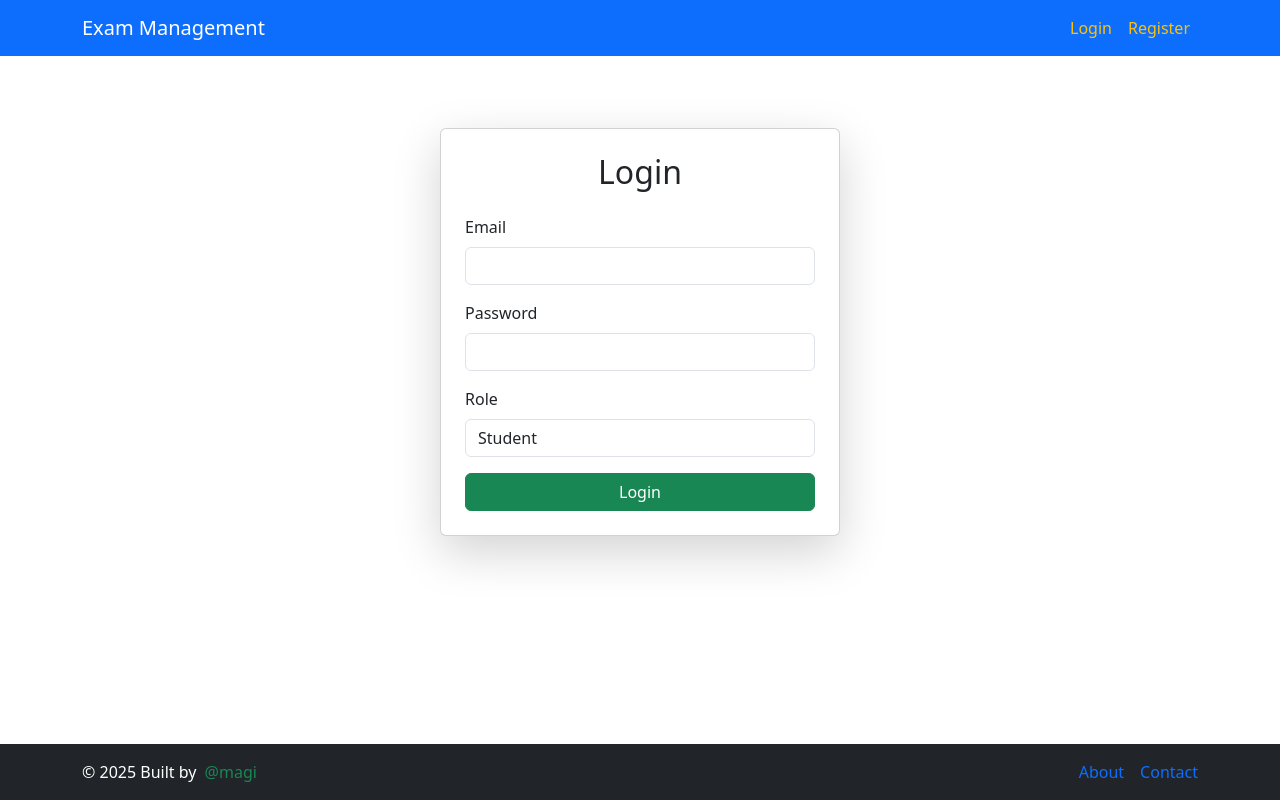
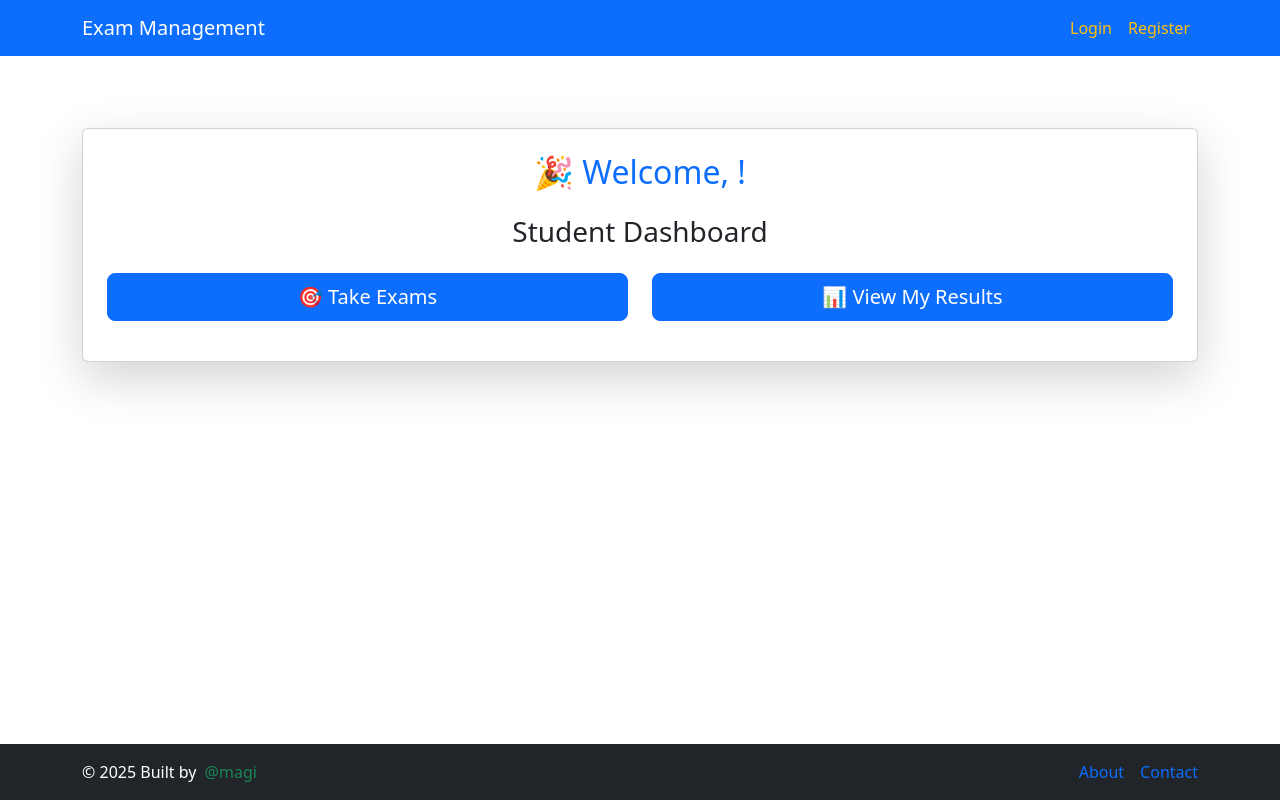
Before and after one commit to casqueen/Intern-exam-system-Frontend-, a React (Create React App) app: page /dashboard in a window 1280 px wide. Before the commit this address led to /login. Built offline with nearby package versions, Linux system fonts and the light colour scheme.

Commit message:
modify the entry part

```diff
--- a/src/components/Dashboard.jsx
+++ b/src/components/Dashboard.jsx
@@ -1,54 +1,50 @@
-import { useEffect, useState } from "react";
-import { Link, useNavigate } from "react-router-dom";
+import { Container, Card, Button, Row, Col } from "react-bootstrap";
+import { Link } from "react-router-dom";
 import useAuthStore from "../store/authStore";
-import { Container, Card, ListGroup } from "react-bootstrap";
 
-function Dashboard() {
+const Dashboard = () => {
   const { user } = useAuthStore();
-    const navigate = useNavigate();
-    const [role, setRole] = useState(null);
-    useEffect(() => {
-        if (user) {
-            setRole(user.student.role);
-        } else {
-            navigate("/login");
-        }
-    }, [user, navigate]);
+
   return (
-        <Container className="d-flex justify-content-center align-items-center vh-100">
-            <Card className="shadow-lg p-4" style={{ width: "450px", borderRadius: "10px" }}>
-                <Card.Body>
-                    <h2 className="text-center text-primary mb-4">Welcome</h2>
-                    {role == "admin" && (
+    <Container className="mt-5">
+      <Card className="shadow-lg p-4">
+        <h2 className="text-primary text-center mb-4">🎉 Welcome, {user?.student?.name}!</h2>
+        {user?.student?.role === "admin" ? (
           <>
-                            <h4 className="text-center text-success mb-3">Admin {user?.student?.name}</h4>
-                            <ListGroup variant="flush">
-                                <ListGroup.Item action as={Link} to="/students">
-                                    📌 Manage Students (List, Update, Delete)
-                                </ListGroup.Item>
-                                <ListGroup.Item action as={Link} to="/exams">
-                                    📝 Create & List Exams
-                                </ListGroup.Item>
-                            </ListGroup>
+            <h3 className="text-center mb-4">Admin Dashboard</h3>
+            <Row className="text-center">
+              <Col md={6} className="mb-3">
+                <Button as={Link} to="/students" variant="primary" size="lg" className="w-100">
+                  📋 Manage Students
+                </Button>
+              </Col>
+              <Col md={6} className="mb-3">
+                <Button as={Link} to="/exams" variant="primary" size="lg" className="w-100">
+                  📝 Manage Exams
+                </Button>
+              </Col>
+            </Row>
+          </>
+        ) : (
+          <>
+            <h3 className="text-center mb-4">Student Dashboard</h3>
+            <Row className="text-center">
+              <Col md={6} className="mb-3">
+                <Button as={Link} to="/exams" variant="primary" size="lg" className="w-100">
+                  🎯 Take Exams
+                </Button>
+              </Col>
+              <Col md={6} className="mb-3">
+                <Button as={Link} to="/exam-list" variant="primary" size="lg" className="w-100">
+                  📊 View My Results
+                </Button>
+              </Col>
+            </Row>
           </>
         )}
-                    {role == "student" && (
-                        <>
-                            <h4 className="text-center text-info mb-3">Student {user?.student?.name}</h4>
-                            <ListGroup variant="flush">
-                                <ListGroup.Item action as={Link} to="/exams">
-                                    📝 Take Exam
-                                </ListGroup.Item>
-                                <ListGroup.Item action as={Link} to="/exam-list">
-                                    📜 All Taken Exams
-                                </ListGroup.Item>
-                            </ListGroup>
-                        </>
-                    )}
-                </Card.Body>
       </Card>
     </Container>
-    )
-}
+  );
+};
 
-export default Dashboard
+export default Dashboard;
--- a/src/components/Footer.jsx
+++ b/src/components/Footer.jsx
@@ -9,7 +9,7 @@ const Footer = () => {
       <Container>
         <Navbar.Text className="text-white">
           &copy; {new Date().getFullYear()} Built by <a href="https://mail.google.com/mail/u/0/#inbox" className="text-success mx-1 text-decoration-none">@magi</a>
-          {user && ` | Logged in as: ${user?.student?.name} (${user?.student?.role})`}
+          {/* {user && ` | Logged in as: ${user?.student?.name} (${user?.student?.role})`} */}
         </Navbar.Text>
         <Navbar.Text className="text-white">
           <a href="/about" className="text-primary me-3 text-decoration-none">About</a>
--- a/src/components/Login.jsx
+++ b/src/components/Login.jsx
@@ -16,9 +16,9 @@ const Login = () => {
   });
   const handleLogin = async (values, { setSubmitting, setErrors }) => {
     try {
-      const response = await axios.post("http://localhost:6000/api/v2/auth/login", values);
+      const response = await axios.post("http://localhost:8080/api/v1/auth/login", values);
       const { token, student } = response.data; // UPDATED: Removed unused 'admin' from destructuring
-      login({ student, token });
+      login(token, student);
       toast.success(`${student.role.charAt(0).toUpperCase() + student.role.slice(1)} logged in successfully!`); // UPDATED: Unified toast message based on role
       navigate("/dashboard");
     } catch (error) {
@@ -35,7 +35,7 @@ const Login = () => {
   return (
     <Container className="d-flex justify-content-center align-items-center mt-5">
       <Card className="p-4 shadow-lg" style={{ width: "400px" }}>
-        <h2 className="text-center mb-4">Login</h2>
+        <h2 className="text-center mb-4">🔑 Login</h2>
         <Formik
           initialValues={{ email: "", password: "", role: "student" }} // UPDATED: Added initial role value
           validationSchema={validationSchema}
@@ -67,8 +67,8 @@ const Login = () => {
               <Form.Group className="mb-3">
                 <Form.Label>Role</Form.Label>
                 <Field as="select" name="role" className="form-control">
+                  <option value="admin">Admin</option>
                   <option value="student">Student</option>
-                  <option value="admin">Admin</option>
                 </Field>
                 <ErrorMessage name="role" component="div" className="text-danger" />
               </Form.Group>
@@ -83,3 +83,79 @@ const Login = () => {
   );
 };
 export default Login;
+
+
+
+// import { Container, Form, Button, Card } from "react-bootstrap";
+// import { Formik, Field, Form as FormikForm, ErrorMessage } from "formik";
+// import * as Yup from "yup";
+// import axios from "axios";
+// import { toast } from "react-toastify";
+// import { useNavigate } from "react-router-dom";
+// import useAuthStore from "../store/authStore";
+
+// const Login = () => {
+//   const navigate = useNavigate();
+//   const { login } = useAuthStore();
+
+//   const validationSchema = Yup.object().shape({
+//     email: Yup.string().email("Invalid email").required("Email is required"),
+//     password: Yup.string().required("Password is required"),
+//     role: Yup.string().oneOf(["admin", "student"], "Invalid role").required("Role is required"),
+//   });
+
+//   const handleSubmit = async (values, { setSubmitting }) => {
+//     try {
+//       const response = await axios.post("http://localhost:5000/api/v1/auth/login", values);
+//       login(response.data.token, response.data.user);
+//       toast.success("Login successful!");
+//       navigate("/dashboard");
+//     } catch (error) {
+//       toast.error(error.response?.data?.error || "Login failed");
+//     }
+//     setSubmitting(false);
+//   };
+
+//   return (
+//     <Container className="d-flex justify-content-center mt-5">
+//       <Card className="p-4 shadow-lg" style={{ maxWidth: "400px" }}>
+//         <h2 className="text-primary text-center mb-4">🔑 Login</h2>
+//         <Formik
+//           initialValues={{ email: "", password: "", role: "student" }}
+//           validationSchema={validationSchema}
+//           onSubmit={handleSubmit}
+//         >
+//           {({ isSubmitting }) => (
+//             <FormikForm>
+//               <Form.Group className="mb-3">
+//                 <Form.Label>Email</Form.Label>
+//                 <Field name="email" type="email" as={Form.Control} placeholder="Enter email" />
+//                 <ErrorMessage name="email" component="div" className="text-danger" />
+//               </Form.Group>
+//               <Form.Group className="mb-3">
+//                 <Form.Label>Password</Form.Label>
+//                 <Field name="password" type="password" as={Form.Control} placeholder="Enter password" />
+//                 <ErrorMessage name="password" component="div" className="text-danger" />
+//               </Form.Group>
+//               <Form.Group className="mb-3">
+//                 <Form.Label>Role</Form.Label>
+//                 <Field name="role" as={Form.Select}>
+//                   <option value="student">Student</option>
+//                   <option value="admin">Admin</option>
+//                 </Field>
+//                 <ErrorMessage name="role" component="div" className="text-danger" />
+//               </Form.Group>
+//               <div className="text-center">
+//                 <Button type="submit" variant="primary" disabled={isSubmitting}>
+//                   {isSubmitting ? "Logging in..." : "Login"}
+//                 </Button>
+//               </div>
+//             </FormikForm>
+//           )}
+//         </Formik>
+//       </Card>
+//     </Container>
+//   );
+// };
+
+// export default Login;
--- a/src/components/NavbarComponent.jsx
+++ b/src/components/NavbarComponent.jsx
@@ -20,19 +20,19 @@ const NavbarComponent = () => {
           <Nav className="ms-auto">
             {user ? (
               <>
-                {user.student.role === "admin" && (
+                {user?.student?.role === "admin" && (
                   <>
                     <Nav.Link as={Link} to="/students">Students</Nav.Link>
                     <Nav.Link as={Link} to="/exams">Exams</Nav.Link>
                   </>
                 )}
-                {user.student.role === "student" && (
+                {user?.student?.role === "student" && (
                   <>
                     <Nav.Link as={Link} to="/exams">Available Exams</Nav.Link>
                     <Nav.Link as={Link} to="/exam-list">My Exams</Nav.Link>
                   </>
                 )}
-                <Nav.Link as={Link} to="/dashboard" >Dashboard</Nav.Link>
+                <Nav.Link as={Link} to="/dashboard" className="text-warning">Dashboard</Nav.Link>
                 <Button variant="outline-light" onClick={handleLogout}>Logout</Button>
               </>
             ) : (
--- a/src/pages/CreateExam.jsx
+++ b/src/pages/CreateExam.jsx
@@ -51,7 +51,7 @@ const CreateExam = () => {
             .min(2, "At least two options required"),
           correctAnswer: Yup.string().required("Correct answer is required").test(
             "valid-correct-answer",
-            "Correct answer must be one of the provided options",
+            "Correct answer must be one of the provided options.",
             function (value) {
               const { options } = this.parent;
               return options.includes(value);
```
Also changed, not shown: src/components/Register.jsx (+83 -2 lines). Lines whose indentation alone changed are shown as unchanged.
